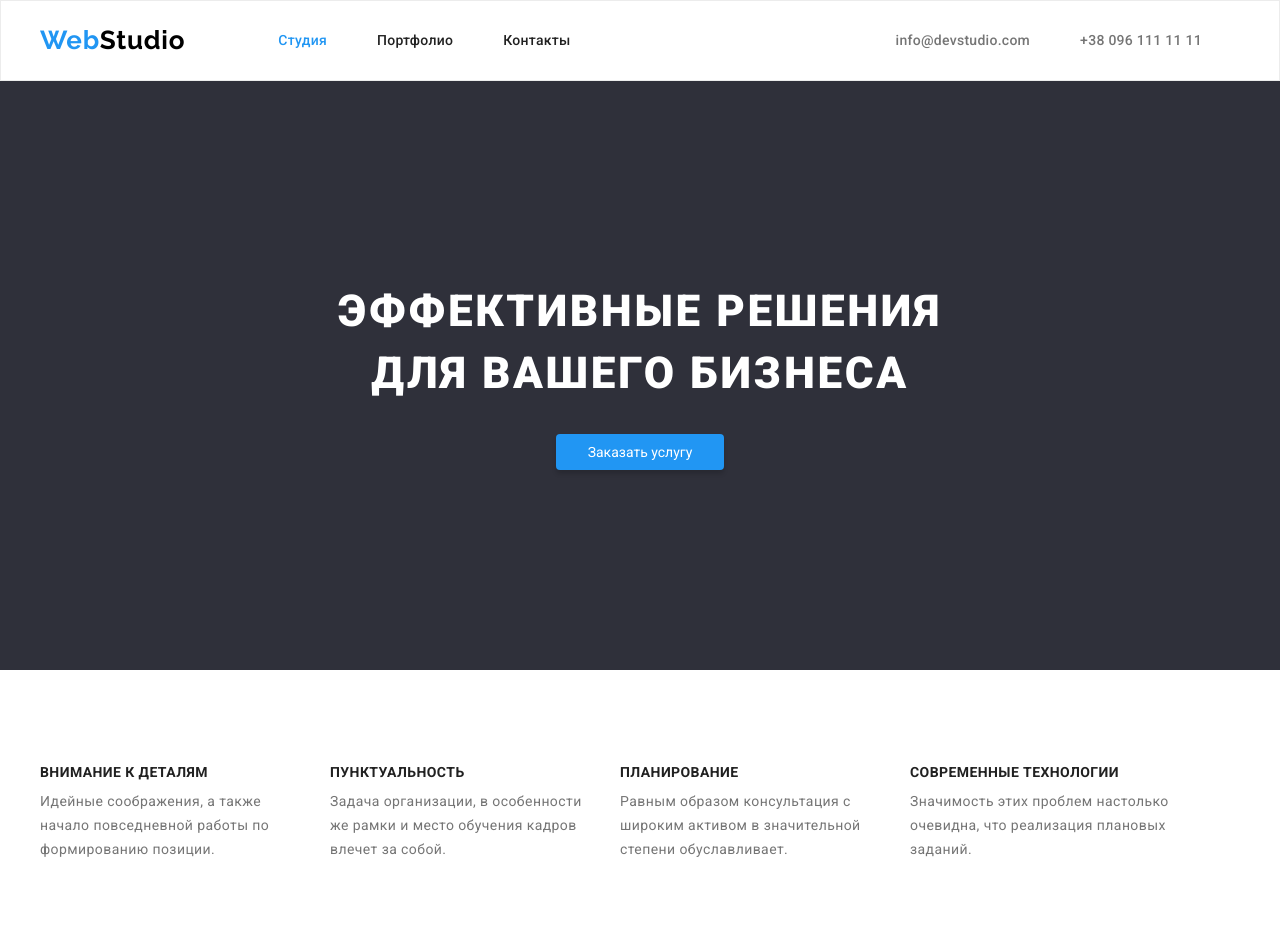
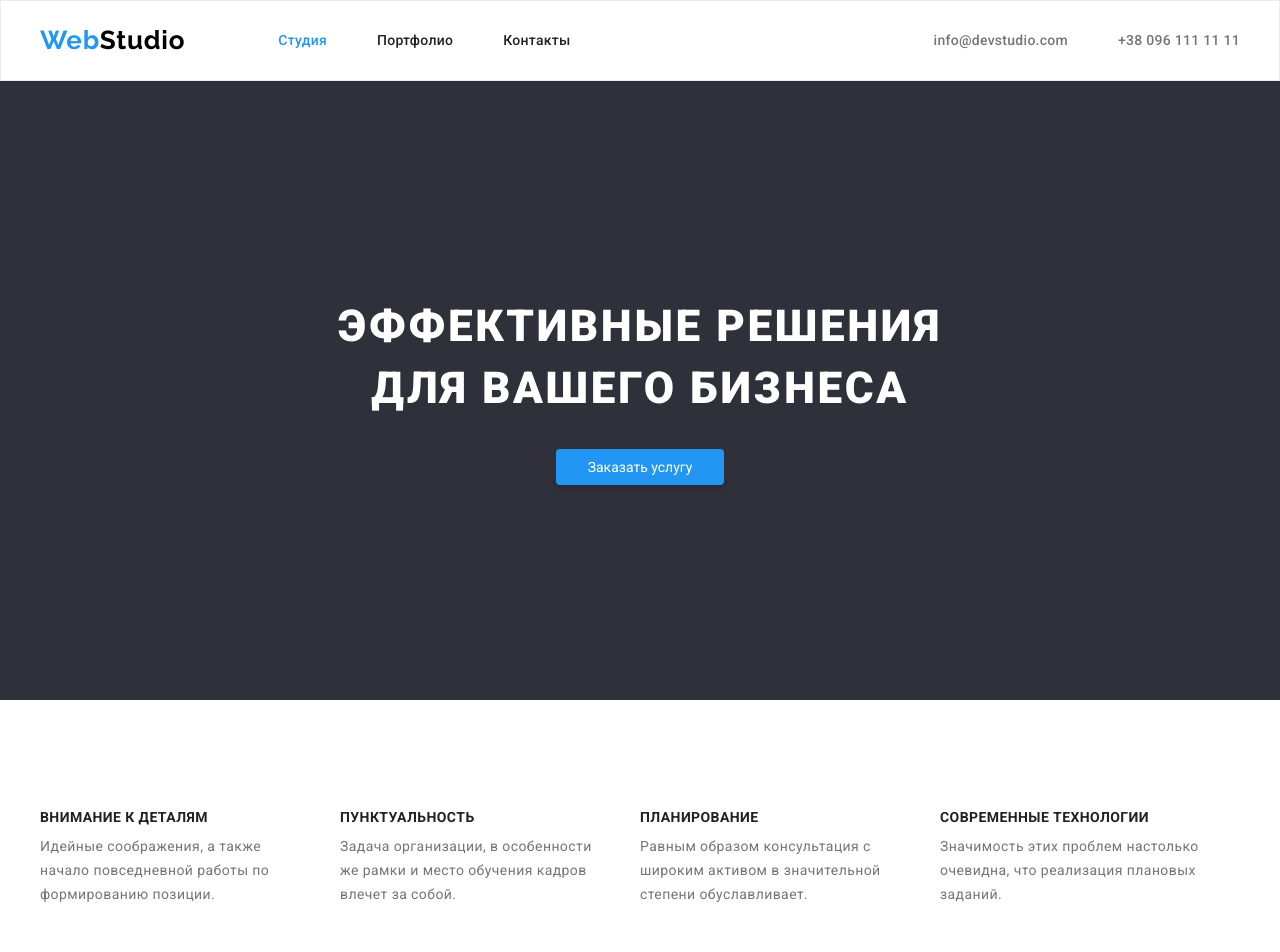
Before and after one commit to SergeiChoporov/goit-markup-hw-03, a plain HTML site: page index.html in a window 1280 px wide. Shown: the top 952 px of the page. Drawn offline with Linux system fonts and the light colour scheme.

Commit message:
Add files via upload

```diff
--- a/css/style.css
+++ b/css/style.css
@@ -17,6 +17,12 @@ body {
   letter-spacing: 0.03em;
 }
 
+.link {
+   display: block;
+	max-width: 100%;
+	height: auto;
+}
+
 .list-service,
 .list,
 .footer-list,
@@ -26,7 +32,11 @@ body {
   list-style: none;
 }
 
-.section {
+.section-hero,
+.section-work,
+.section-about,
+.section-team,
+.section-portfolio {
   margin: 0 auto;
   padding-top: 94px;
   padding-bottom: 94px;
@@ -43,7 +53,7 @@ body {
 
 .feature-list {
   display: flex;
-  margin-top: 94px;
+  margin-top: 0;
   margin-bottom: 0;
   padding-left: 0;
 }
@@ -80,11 +90,6 @@ body {
 .nav-contacts {
   display: inline-block;
 }
-/**.container {
-  width: 1200px;
-  padding-left: 15px;
-  padding-bottom: 90px;
-}**/
 
 .section-title {
   text-align: center;
@@ -170,6 +175,12 @@ span {
   padding: 0;
 }
 
+.container {
+  width: 1200px;
+  margin: 0 auto;
+  padding: 15px;
+}
+
 .nav-link,
 .contact-link {
   color: var(--text-color-black);
@@ -201,9 +212,25 @@ span {
   margin-right: 50px;
 }
 
+.nav-item {
+  margin-right: 50px;
+}
 
-.nav-item {
+.auth-nav .nav-item:last-child {
   margin-right: 0;
+}
+
+.auth-nav {
+  margin-left: auto;
+  display: flex;
+  align-items: center;
+  margin-top: 0;
+  margin-bottom: 0;
+  padding-left: 0;
+}
+
+.auth-nav .contact-link {
+  margin-left: 0;
 }
 
 .items {
@@ -219,21 +246,9 @@ span {
 }
 
 .site-nav .contact-link {
-  margin-right: 50px;
+  margin-right: 0;
 }
 
-.auth-nav {
-  margin-left: 275px;
-  display: flex;
-  align-items: center;
-  margin-top: 0;
-  margin-bottom: 0;
-  padding-left: 0;
-}
-
-.auth-nav .contact-link {
-  margin-left: 50px;
-}
 
 .team-name {
   color: var(--text-color-black);
@@ -262,11 +277,11 @@ span {
 }
 
 .wrapper {
-   padding: 20px 24px;
-   border: 1px solid #eeeeee;
+  padding: 20px 24px;
+  border: 1px solid #eeeeee;
 }
 
-.hero {
+.section-hero {
   padding: 200px 0;
   text-align: center;
   background-color: #2f303a;
@@ -290,7 +305,8 @@ span {
 /**особенности**/
 
 .feature-item {
-  width: 290px;
+  width: 270px;
+  margin-right: 30px;
 }
 
 .feature-title {
@@ -311,16 +327,6 @@ span {
   margin-bottom: 0;
   padding-bottom: 0;
 }
-
-/**Work**/
-
-.container {
-  width: 1200px;
-  margin: 0 auto;
-  padding: 0;
-}
-
-/**команда**/
 
 .list-service-team {
   display: flex;
@@ -357,7 +363,6 @@ span {
 }
 
 .flex-portfolio {
-
 }
 
 .flex-portfolio:nth-child(3n) {
@@ -390,10 +395,6 @@ span {
   letter-spacing: 0.03em;
   text-decoration: none;
   color: var(--color-white);
-}
-
-.accent {
-  color: var;
 }
 
 .footer-contacts {
--- a/index.html
+++ b/index.html
@@ -46,14 +46,16 @@
     </header>
 
     <main>
-      <section class="hero">
-        <h1 class="hero-title">Эффективные решения для вашего бизнеса</h1>
-        <button class="button" type="button">Заказать услугу</button>
+      <section class="section-hero">
+        <div class="container">
+          <h1 class="hero-title">Эффективные решения для вашего бизнеса</h1>
+          <button class="button" type="button">Заказать услугу</button>
+        </div>
       </section>
 
-      <section class="section-section">
-        <h2 class="visually-hidden">заголовок</h2>
-        <div class="peculiarities-title">
+      <section class="section-work">
+        <div class="container">
+          <h2 class="visually-hidden">заголовок</h2>
           <ul class="list feature-list">
             <li class="feature-item">
               <h3 class="feature-title">ВНИМАНИЕ К ДЕТАЛЯМ</h3>
@@ -83,24 +85,24 @@
         </div>
       </section>
 
-      <section class="section">
+      <section class="section-about">
         <div class="container">
           <h2 class="section-title">Чем мы занимаемся</h2>
           <ul class="list-service">
             <li>
-              <img src="./images/img.jpg" alt="фото" width="370" height="294" />
+              <img class="link" src="./images/img.jpg" alt="фото" width="370" height="294" />
             </li>
             <li>
-              <img src="./images/img-1.jpg" alt="фото" width="370" height="294" />
+              <img class="link" src="./images/img-1.jpg" alt="фото" width="370" height="294" />
             </li>
             <li>
-              <img src="./images/img-2.jpg" alt="фото" width="370" height="294" />
+              <img class="link" src="./images/img-2.jpg" alt="фото" width="370" height="294" />
             </li>
           </ul>
         </div>
       </section>
 
-      <section class="section">
+      <section class="section-team">
         <div class="container">
           <h2 class="section-title">Наша команда</h2>
           <ul class="list-service-team">
```
Also changed, not shown: portfolio.html (+1 -1 lines).
